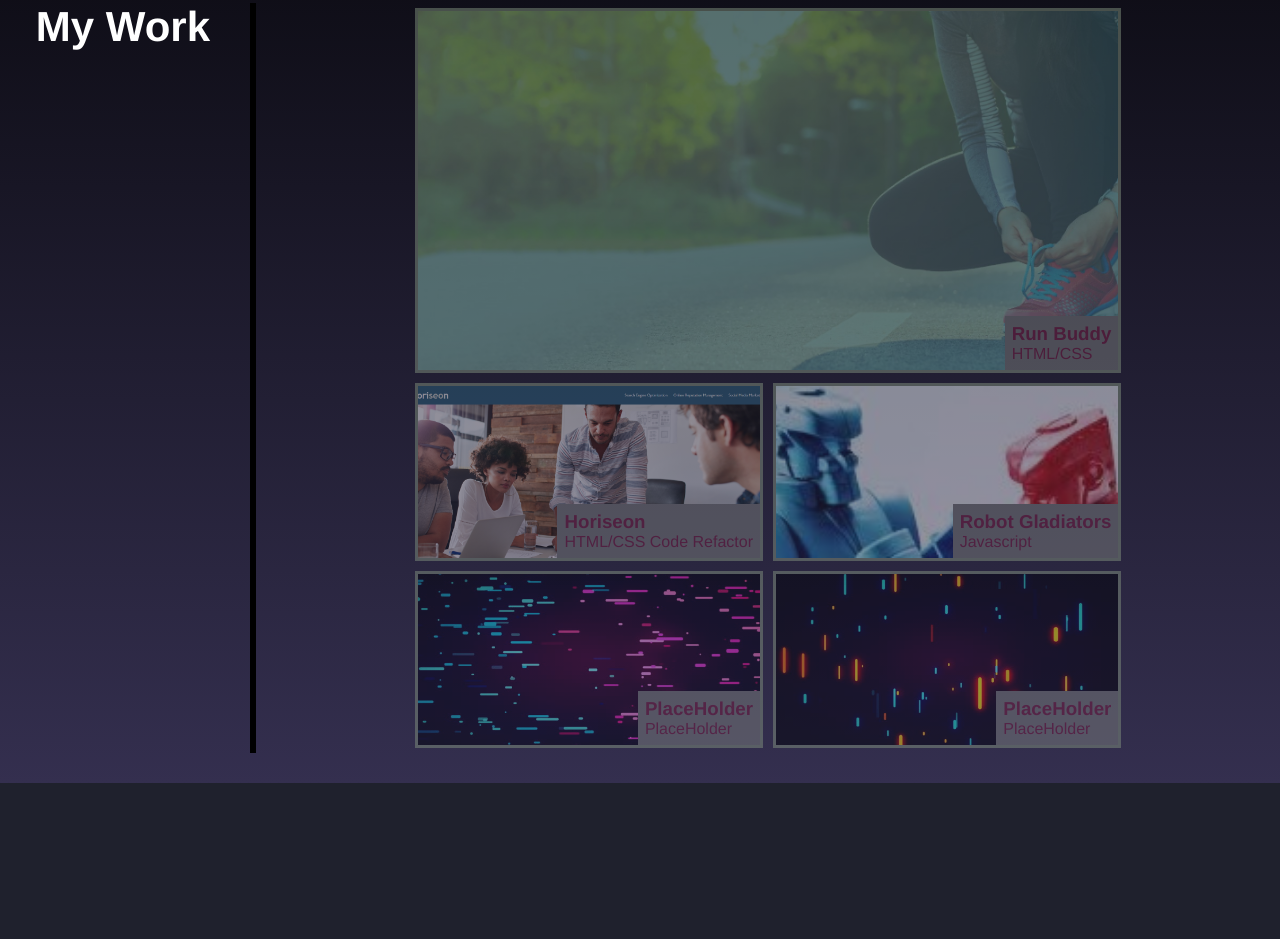
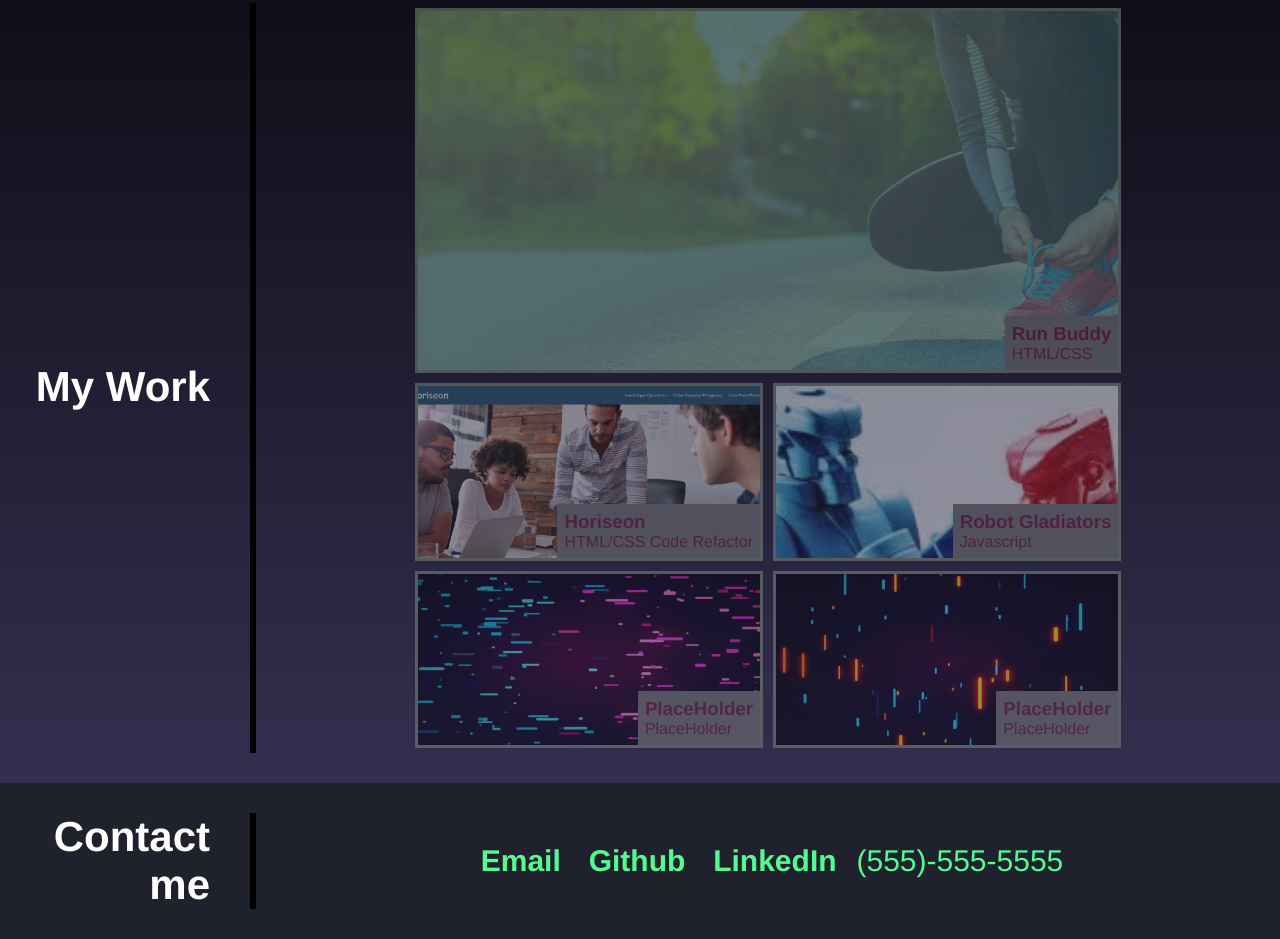
Before and after one commit to Christopher-de/Pro-Portfolio, a plain HTML site: page index.html in a window 1280 px wide. Shown: the part 1084-2023 px from the top of the page. Before the commit the page ends 1867 px from the top, so only its background shows below. Drawn offline with Linux system fonts and the light colour scheme.

Commit message:
added footer + styles

```diff
--- a/assets/css/style.css
+++ b/assets/css/style.css
@@ -141,10 +141,14 @@ header nav ul li a:hover {
 .my-work {
     display: flex;
     justify-content: space-between;
+    /* align-items: center; */
     padding: 30px 0;
     background: -moz-linear-gradient(top, #0E0D16 0%, #342F4F 100%);
     background: -webkit-linear-gradient(top, #0E0D16 0%, #342F4F 100%);
     background: linear-gradient(to bottom, #0E0D16 0%, #342F4F 100%);
+}
+.my-work h2 {
+    padding-top: 360px;
 }
 
 .grid-position {
@@ -206,3 +210,55 @@ header nav ul li a:hover {
     color: #791f46;
     padding: 7px;
 }
+
+/* contact info section */
+footer {
+    display: flex;
+    justify-content: space-between;
+    flex-wrap: wrap;
+    padding-top: 30px;
+    margin-bottom: 30px;
+}
+
+.content-wrapper {
+    display: flex;
+    justify-content: center;
+    align-items: center;
+    width: 80%;
+}
+
+.list {
+    width: 60%;
+}
+
+footer ul {
+    display: flex;
+    justify-content: space-evenly;
+    align-content: center;
+    flex-wrap: wrap;
+    font-size: 30px;
+    font-weight: bolder;
+    list-style: none;
+}
+
+footer ul li {
+    font-weight: bold;
+}
+
+footer ul li a {
+    text-decoration: none;
+    color: #54fb91;
+    padding: 8px;
+    font-weight: bold;
+}
+
+footer ul li a:hover {
+    background-color: #d5dcdc;
+    color: #992255;
+    border-radius: 15px;
+}
+
+footer ul li p {
+    color: #54fb91;
+    font-weight: normal;
+}
--- a/index.html
+++ b/index.html
@@ -112,7 +112,27 @@
         </div>
     </section>
     <footer class="contact">
-
+        <div class="title">
+            <h2>Contact me</h2>
+        </div>
+        <article class="content-wrapper">
+            <div class="list">
+                <ul>
+                    <li>
+                        <a href="mailto:cpatronite@yahoo.com">Email</a>
+                    </li>
+                    <li>
+                        <a href="github.com/Christopher-de">Github</a>
+                    </li>
+                    <li>
+                        <a href="#">LinkedIn</a>
+                    </li>
+                    <li>
+                        <p>(555)-555-5555</p>
+                    </li>
+                </ul>
+            </div>
+        </article>
     </footer>
 </body>
 </html>
```
